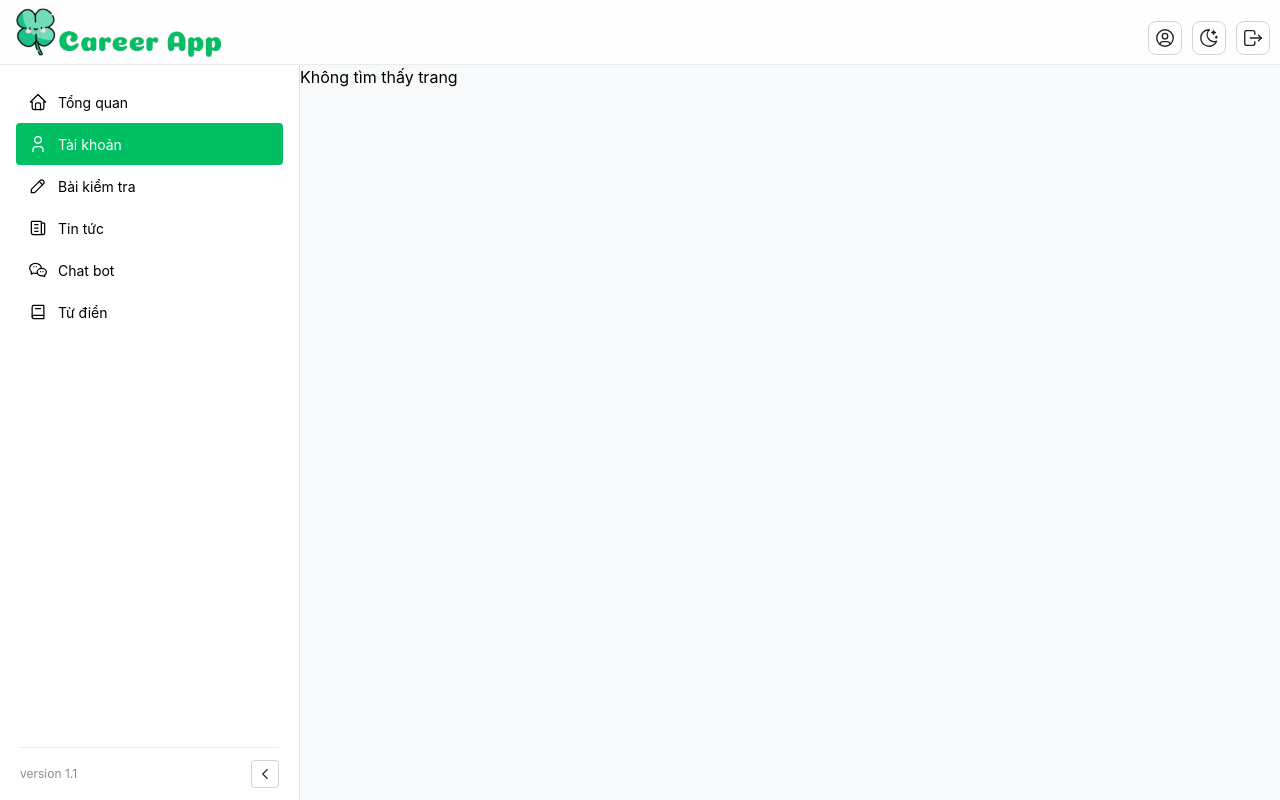
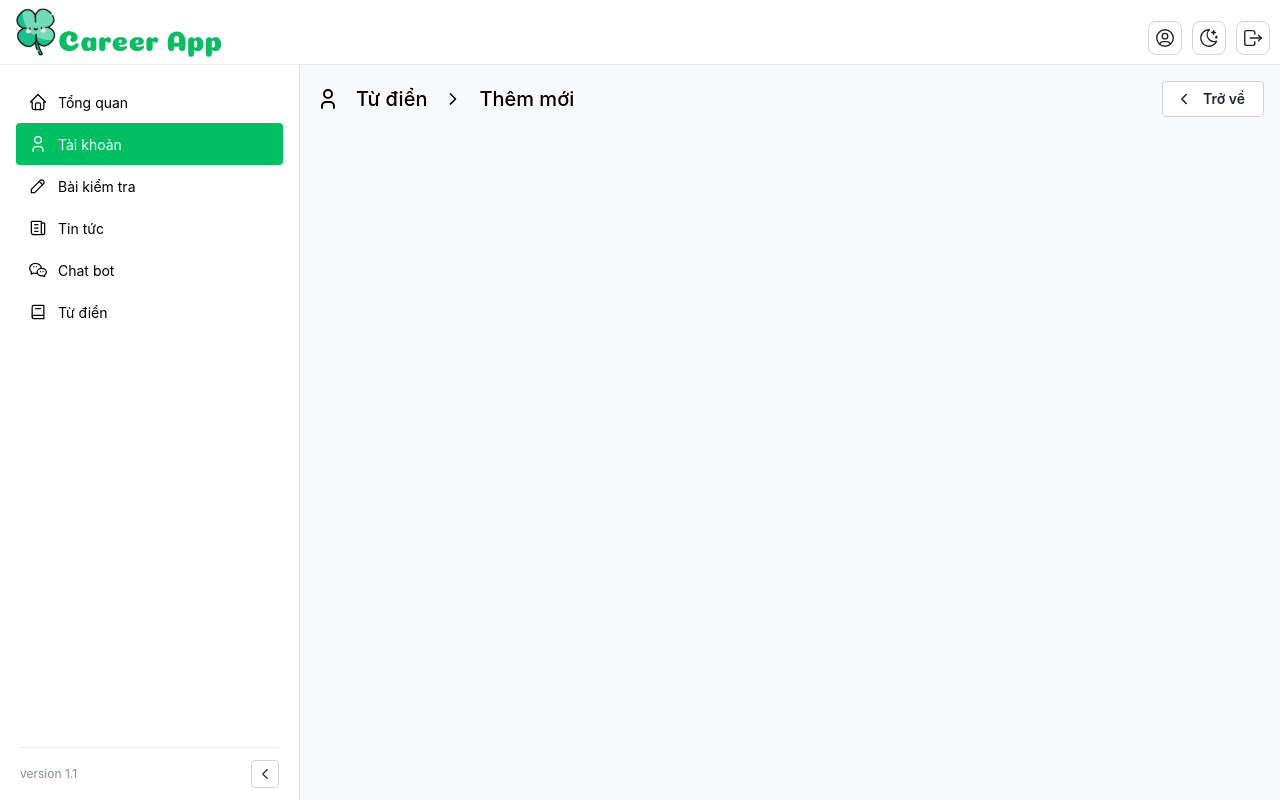
Before and after one commit to Tien25012003/career-app-fe-admin, a React (Vite) app: page /accounts/create in a window 1280 px wide. Built offline with nearby package versions, Linux system fonts and the light colour scheme.

Commit message:
hotfix/accounts

```diff
--- a/src/pages/common/AccountPage/AccountGroupListPage/AccountGroupListPage.tsx
+++ b/src/pages/common/AccountPage/AccountGroupListPage/AccountGroupListPage.tsx
@@ -66,10 +66,14 @@ const AccountGroupListPage = () => {
               <Group gap={'xs'}>
                 <Avatar.Group>
                   {members.slice(0, 4).map((member) => (
-                    <Avatar key={member} name={member} color='initials' />
+                    <Avatar key={Math.random()} name={member} color='initials' />
                   ))}
                   {members.length > 5 && (
-                    <Avatar name={`+${members.length - 4}`} color='gray'></Avatar>
+                    <Avatar
+                      key={Math.random()}
+                      name={`+${members.length - 4}`}
+                      color='gray'
+                    ></Avatar>
                   )}
                 </Avatar.Group>
               </Group>
--- a/src/pages/common/AccountPage/AccountListPage/AccountListPage.tsx
+++ b/src/pages/common/AccountPage/AccountListPage/AccountListPage.tsx
@@ -9,6 +9,7 @@ type TAccount = {
   username: string;
   name: string;
   email: string;
+  role: string;
   groups: string[];
   createdAt: Date;
   updatedAt: Date;
@@ -19,6 +20,7 @@ const ACCOUNTS = Array.from<TAccount>({ length: 10 }).fill({
   username: 'khang123',
   name: 'Đoàn Tấn Khang',
   groups: ['Group A', 'Group B'],
+  role: 'SUPER_ADMIN',
   updatedAt: new Date(),
   createdAt: new Date(),
   email: 'doank3442@gmail.com',
@@ -68,14 +70,22 @@ const AccountListPage = () => {
               <Group gap={'xs'}>
                 <Avatar.Group>
                   {groups.slice(0, 4).map((group) => (
-                    <Avatar key={group} name={group} color='initials' />
+                    <Avatar key={Math.random()} name={group} color='initials' />
                   ))}
                   {groups.length > 5 && (
-                    <Avatar name={`+${groups.length - 4}`} color='gray'></Avatar>
+                    <Avatar
+                      key={Math.random()}
+                      name={`+${groups.length - 4}`}
+                      color='gray'
+                    ></Avatar>
                   )}
                 </Avatar.Group>
               </Group>
             ),
+          },
+          {
+            accessor: 'role',
+            title: 'Quyền',
           },
           {
             accessor: 'createdAt',
--- a/src/pages/common/AccountPage/AccountPage.tsx
+++ b/src/pages/common/AccountPage/AccountPage.tsx
@@ -1,24 +1,34 @@
 import { PageHeader } from '@component/PageHeader/PageHeader';
 import { Button, Group, Stack } from '@mantine/core';
 import { IconPlus, IconUser } from '@tabler/icons-react';
-import { useState } from 'react';
-import { Outlet, useNavigate } from 'react-router-dom';
+import { startTransition, Suspense, useState } from 'react';
+import { Link, Outlet, useNavigate } from 'react-router-dom';
+import AccountListPage from './AccountListPage/AccountListPage';
+import AccountGroupListPage from './AccountGroupListPage/AccountGroupListPage';
 
 export default function AccountPage() {
-  const navigate = useNavigate();
   const [type, setType] = useState('list');
+
+  const handleTypeChange = (newType: 'list' | 'groups') => {
+    startTransition(() => {
+      setType(newType);
+    });
+  };
   return (
     <Stack p={'md'}>
       <PageHeader
         title='Quản lý tài khoản'
         leftSection={<IconUser />}
-        rightSection={<Button leftSection={<IconPlus size={'1.125rem'} />}>Thêm mới</Button>}
+        rightSection={
+          <Button leftSection={<IconPlus size={'1.125rem'} />} component={Link} to={'/create'}>
+            Thêm mới
+          </Button>
+        }
       />
       <Group>
         <Button
           onClick={() => {
-            navigate('/accounts');
-            setType('list');
+            handleTypeChange('list');
           }}
           variant={type === 'list' ? 'filled' : 'outline'}
         >
@@ -26,15 +36,14 @@ export default function AccountPage() {
         </Button>
         <Button
           onClick={() => {
-            navigate('/accounts/groups');
-            setType('groups');
+            handleTypeChange('groups');
           }}
           variant={type === 'groups' ? 'filled' : 'outline'}
         >
           Danh sách nhóm
         </Button>
       </Group>
-      <Outlet />
+      {type === 'list' ? <AccountListPage /> : <AccountGroupListPage />}
     </Stack>
   );
 }
--- /dev/null
+++ b/src/pages/common/AccountPage/create/AccountCreatePage.tsx
@@ -0,0 +1,37 @@
+import { PageHeader } from '@component/PageHeader/PageHeader';
+import { Button, Group, Stack, Text } from '@mantine/core';
+import { IconChevronLeft, IconChevronRight, IconUser } from '@tabler/icons-react';
+import React from 'react';
+import { Link } from 'react-router-dom';
+
+const AccountCreatePage = () => {
+  return (
+    <Stack my='1rem' mx='1rem'>
+      <PageHeader
+        title='Từ điển'
+        leftSection={<IconUser />}
+        middleSection={
+          <>
+            <IconChevronRight size={'20'} />
+            <Text size='xl' fw={500}>
+              Thêm mới
+            </Text>
+          </>
+        }
+        rightSection={
+          <Button
+            leftSection={<IconChevronLeft size={'1.125rem'} />}
+            component={Link}
+            to={'/accounts'}
+            variant='default'
+          >
+            Trở về
+          </Button>
+        }
+      />
+      <Group></Group>
+    </Stack>
+  );
+};
+
+export default AccountCreatePage;
--- a/src/routes.tsx
+++ b/src/routes.tsx
@@ -5,8 +5,7 @@ import { NotFoundPage } from '@page/common/NotFoundPage/NotFoundPage';
 import { Suspense } from 'react';
 import { Skeleton } from '@mantine/core';
 import { lazyWithReload } from '@helper/lazyWithReload';
-import AccountListPage from '@page/common/AccountPage/AccountListPage/AccountListPage';
-import AccountGroupListPage from '@page/common/AccountPage/AccountGroupListPage/AccountGroupListPage';
+import AccountCreatePage from '@page/common/AccountPage/create/AccountCreatePage';
 const DashboardPage = lazyWithReload(() => import('@page/common/DashboardPage/DashboardPage'));
 const LoginPage = lazyWithReload(() => import('@page/auth/LoginPage/LoginPage'));
 const SignUpPage = lazyWithReload(() => import('@page/auth/SignUpPage/SignUpPage'));
@@ -71,25 +70,15 @@ const privateRoutes: RouteObject[] = [
 
           {
             path: '/accounts',
-            element: <AccountPage />,
-            children: [
-              {
-                index: true,
             element: (
               <LoadingWrapper>
-                    <AccountListPage />
+                <AccountPage />
               </LoadingWrapper>
             ),
           },
           {
-                path: '/accounts/groups',
-                element: (
-                  <LoadingWrapper>
-                    <AccountGroupListPage />
-                  </LoadingWrapper>
-                ),
-              },
-            ],
+            path: '/accounts/create',
+            element: <AccountCreatePage />,
           },
           {
             path: '/exams',
```
Lines whose indentation alone changed are shown as unchanged.
